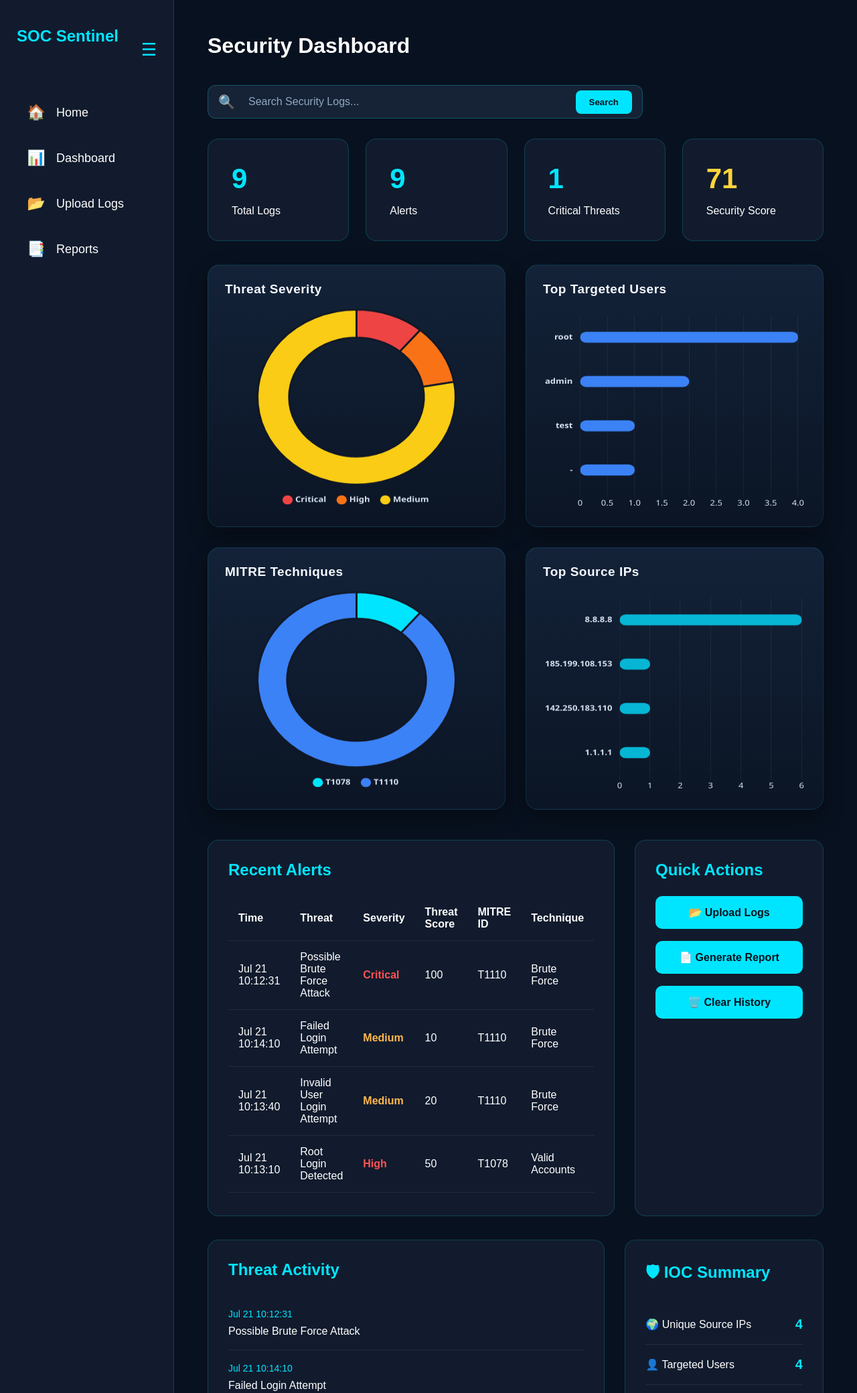
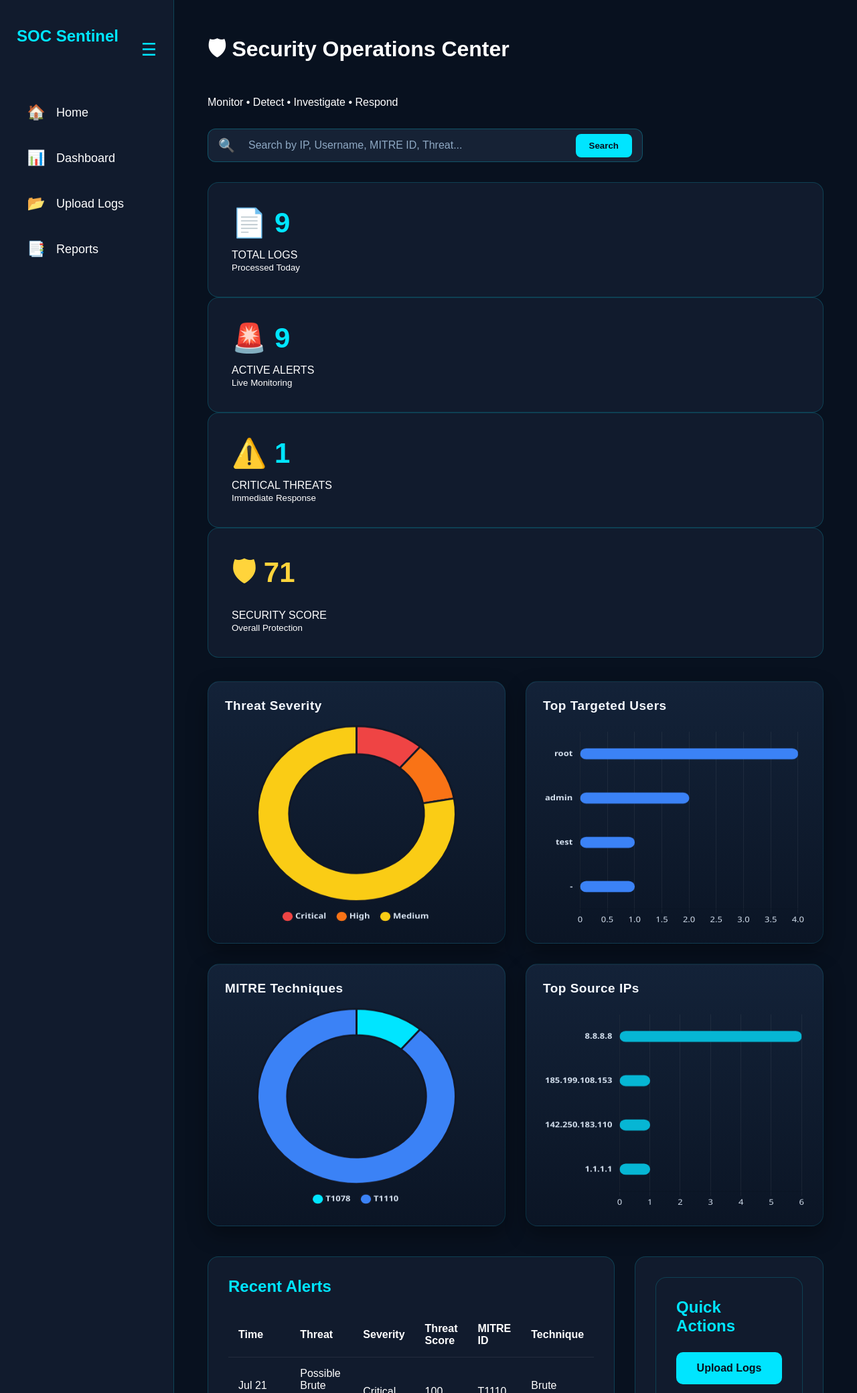
Before and after one commit to tanviagrawalnew-bot/mini-siem, a Flask app: page /dashboard in a window 1280 px wide. Shown: the top 2080 px of the page at 67% size. Run offline with Flask 3, Linux system fonts and the light colour scheme; data comes from the database, SQL or seed files in the repository; both versions use the stored data as it was after the commit.

Commit message:
feat: polish UI and improve dashboard experience

```diff
--- a/templates/dashboard.html
+++ b/templates/dashboard.html
@@ -64,7 +64,11 @@
 
     <main class="main-content">
 
-        <h1>Security Dashboard</h1>
+       <h1>🛡 Security Operations Center</h1>
+
+<p class="dashboard-subtitle">
+Monitor • Detect • Investigate • Respond
+</p>
 
 
         <!-- ================= SMART SEARCH ================= -->
@@ -82,7 +86,7 @@
                 type="text"
                 name="search"
                 value="{{ search_query }}"
-                placeholder="Search Security Logs..."
+                placeholder="Search by IP, Username, MITRE ID, Threat..."
                 autocomplete="off">
 
             <button type="submit">
@@ -106,42 +110,54 @@
     {% endif %}
 
 </div>
-        <div class="cards">
+
+<div class="summary-cards">
+   <div class="card">
+
+    <h2>📄 {{ total_logs }}</h2>
+
+    <p>TOTAL LOGS</p>
+
+    <small>Processed Today</small>
+
+</div>
 
 <div class="card">
 
+    <h2>🚨 {{ total_alerts }}</h2>
 
+    <p>ACTIVE ALERTS</p>
 
+    <small>Live Monitoring</small>
 
-                <h2>{{ total_logs }}</h2>
-                <p>Total Logs</p>
 </div>
 
 <div class="card">
-                <h2>{{ total_alerts }}</h2>
-                <p>Alerts</p>
-            </div>
 
-            <div class="card">
-                <h2>{{ critical_alerts }}</h2>
-                <p>Critical Threats</p>
+   <h2>⚠️ {{ critical_alerts }}</h2>
+
+    <p>CRITICAL THREATS</p>
+
+    <small>Immediate Response</small>
+
 </div>
 
 <div class="card">
 
     {% if security_score >= 90 %}
-            <h2 style="color:#39ff88;">{{ security_score }}</h2>
-            <p>Security Score</p>
+       <h2 style="color:#39ff88;">🛡 {{ security_score }}</h2>
 
     {% elif security_score >= 70 %}
-            <h2 style="color:#ffd43b;">{{ security_score }}</h2>
-            <p>Security Score</p>
+      <h2 style="color:#ffd43b;">🛡 {{ security_score }}</h2>
 
     {% else %}
-            <h2 style="color:#ff4d4d;">{{ security_score }}</h2>
-            <p>Security Score</p>
+        <h2 style="color:#ff4d4d;">🛡 {{ security_score }}</h2>
 
     {% endif %}
+
+    <p>SECURITY SCORE</p>
+
+    <small>Overall Protection</small>
 
 </div>
 
@@ -204,12 +220,18 @@
 
     <td>{{ alert.alert }}</td>
 
-    {% if alert.severity == "Critical" or alert.severity == "High" %}
-        <td class="high">{{ alert.severity }}</td>
+   {% if alert.severity == "Critical" %}
+    <td><span class="severity critical">Critical</span></td>
+
+{% elif alert.severity == "High" %}
+    <td><span class="severity high">High</span></td>
+
 {% elif alert.severity == "Medium" %}
-        <td class="medium">{{ alert.severity }}</td>
+    <td><span class="severity medium">Medium</span></td>
+
 {% else %}
-        <td class="low">{{ alert.severity }}</td>
+    <td><span class="severity low">Low</span></td>
+
 {% endif %}
 
     <td>{{ alert.score }}</td>
@@ -232,17 +254,37 @@
 
             <div class="quick-actions">
 
-                <h2>Quick Actions</h2>
+                <div class="quick-actions">
 
-                <a href="/upload" class="action-btn">📂 Upload Logs</a>
+    <h2><i class="fa-solid fa-bolt"></i> Quick Actions</h2>
 
-                <a href="/reports" class="action-btn">📄 Generate Report</a>
+    <a href="/upload" class="action-btn">
+        <i class="fa-solid fa-upload"></i>
+        Upload Logs
+    </a>
+
+    <a href="/reports" class="action-btn">
+        <i class="fa-solid fa-file-lines"></i>
+        Generate Report
+    </a>
+
+   <a href="/download-report" class="action-btn">
+    <i class="fa-solid fa-download"></i>
+    Export CSV
+</a>
+
+
 
     <a href="/clear-history"
-                   class="action-btn"
+       class="action-btn danger-btn"
        onclick="return confirm('Are you sure you want to clear all logs and alerts?')">
-                    🗑️ Clear History
+
+        <i class="fa-solid fa-trash"></i>
+        Clear History
+
     </a>
+
+</div>
 
             </div>
 
```
Also changed, not shown: templates/index.html (+69 -15 lines), database/siem.db, 1 other file. Lines whose indentation alone changed are shown as unchanged.
